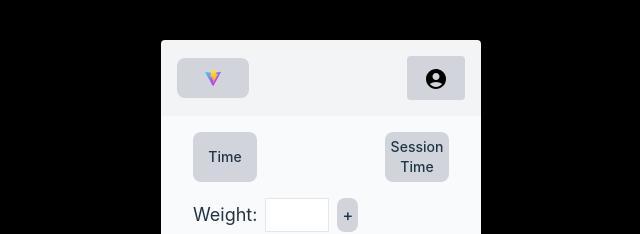
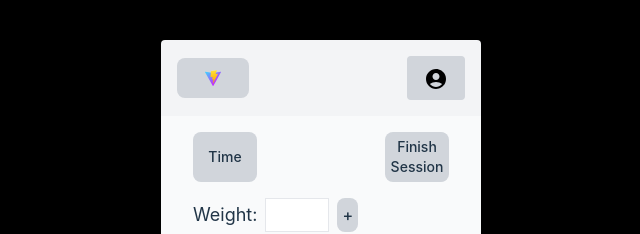
Before and after one commit to JoshuaW13/ConceptFitness, a React (Vite) app in the folder conceptFitness/: page /session in a window 1280 px wide. Shown: the top 234 px of the page, without its empty margins (319-959 px from the left). Built offline with nearby package versions, Linux system fonts and the light colour scheme.

Commit message:
added finish button

```diff
--- a/conceptFitness/src/pages/Session.jsx
+++ b/conceptFitness/src/pages/Session.jsx
@@ -14,7 +14,7 @@ function Session() {
 
       <div className='flex justify-between w-full px-8 py-4'>
         <button className='time-button bg-gray-300 p-1 w-1/4 text-sm'>Time</button>
-        <button className='session-time-button bg-gray-300 p-1 w-1/4 text-sm'>Session Time</button>
+        <button className='session-time-button bg-gray-300 p-1 w-1/4 text-sm'>Finish Session</button>
       </div>
 
       <div className='flex w-full px-8 gap-4 flex-grow flex-col'>
@@ -54,7 +54,7 @@ function Session() {
         </div>
       </div>
       {/* Sliding Drawer with ExerciseLog components */}
-      <SlidingDrawer Content={() => (
+      <SlidingDrawer Content={() => (/*  */
         <div className="flex flex-col p-4 gap-4">
           <h2 className="text-xl font-bold text-center mb-4">Session Records</h2>
           <ExerciseLog />
```
